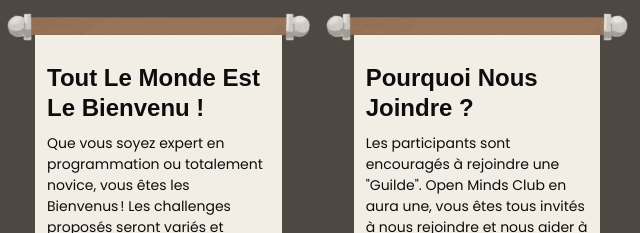
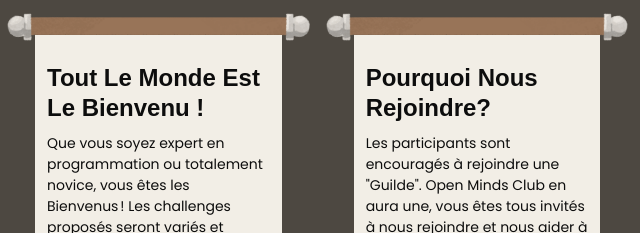
Before and after one commit to cr105ph1nx/lhd-share-webapp, a plain HTML site: page index.html in a window 1280 px wide. Shown: the part 3449-3682 px from the top of the page, 163-803 px from the left. Drawn offline with Linux system fonts and the light colour scheme; no server answers; files whose address does not match are found by name; a web font is replaced by a local one.

Commit message:
[fix] spellingmistake

```diff
--- a/index.html
+++ b/index.html
@@ -431,7 +431,7 @@
                 <div role="listitem" class="w-dyn-item">
                   <div class="card-frame-upper">
                     <div class="card-frame">
-                      <h3>Pourquoi Nous Joindre ?</h3>
+                      <h3>Pourquoi Nous Rejoindre?</h3>
                       <div class="w-richtext">
                         <p>
                           Les participants sont encouragés à rejoindre une "Guilde".
```
